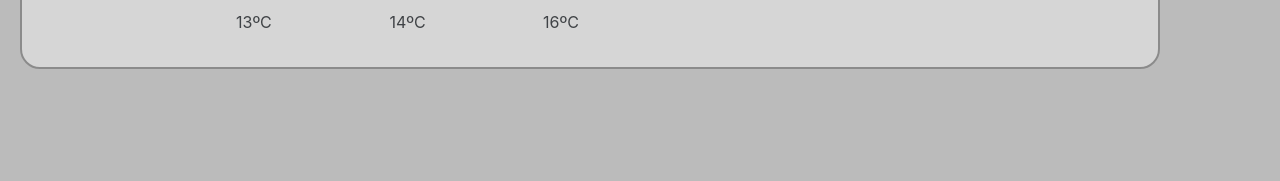
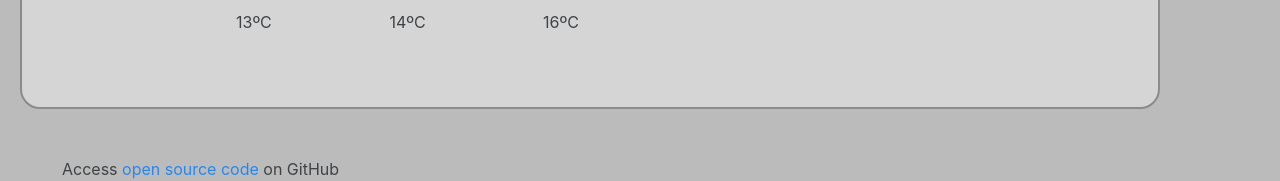
Before and after one commit to kepler991/weather-project, a website built with Parcel: page index.html in a window 1280 px wide. Shown: the part 625-806 px from the top of the page. Built offline with nearby package versions, Linux system fonts and the light colour scheme; files whose address does not match are found by name.

Commit message:
Added link to GitHub

```diff
--- a/index.html
+++ b/index.html
@@ -126,6 +126,13 @@
           &nbsp; 14ºC
         </div>
       </div>
+      <p>
+        Access
+        <a href="https://github.com/kepler991/weather-project">
+          open source code
+        </a>
+        on GitHub
+      </p>
     </div>
   </body>
 </html>
```
